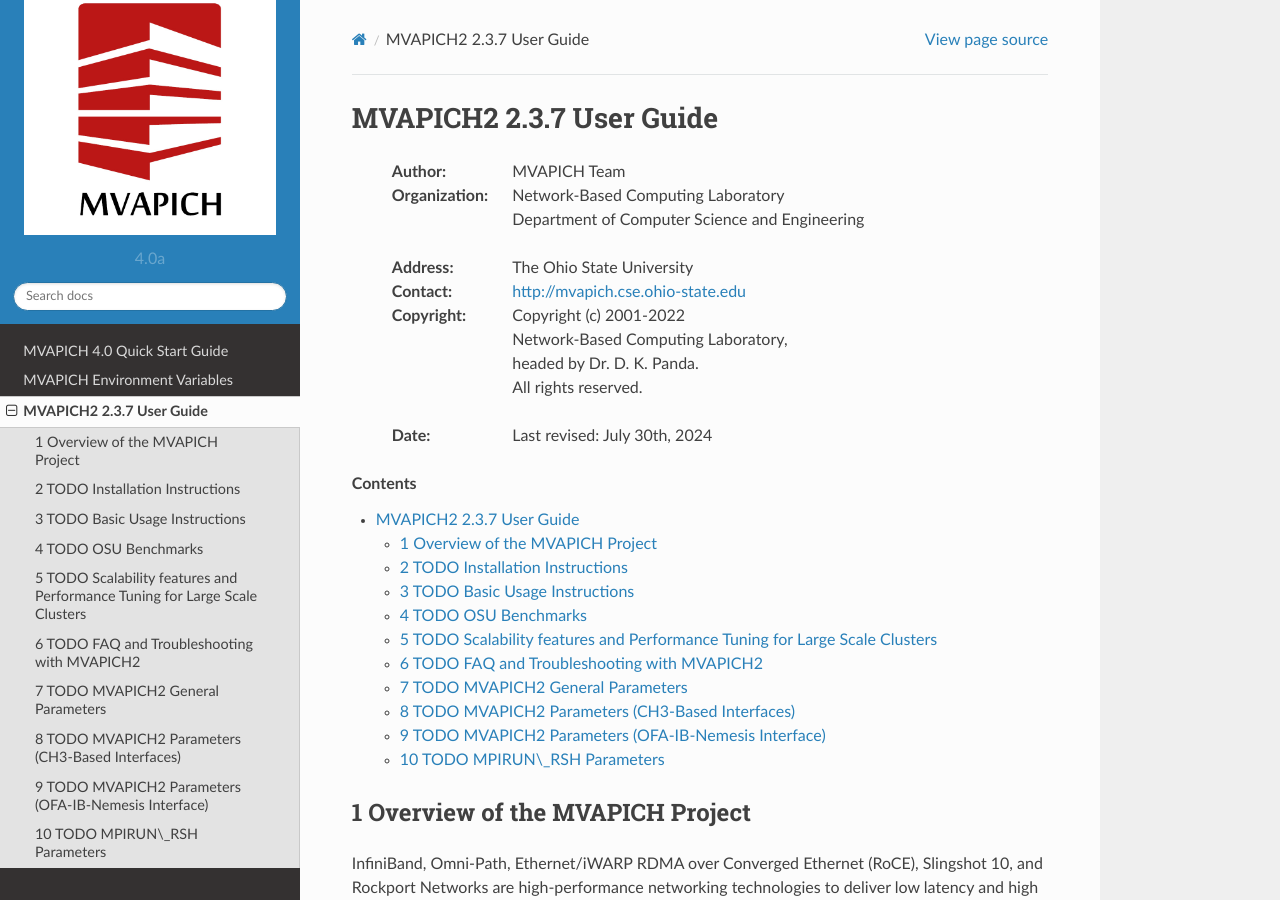
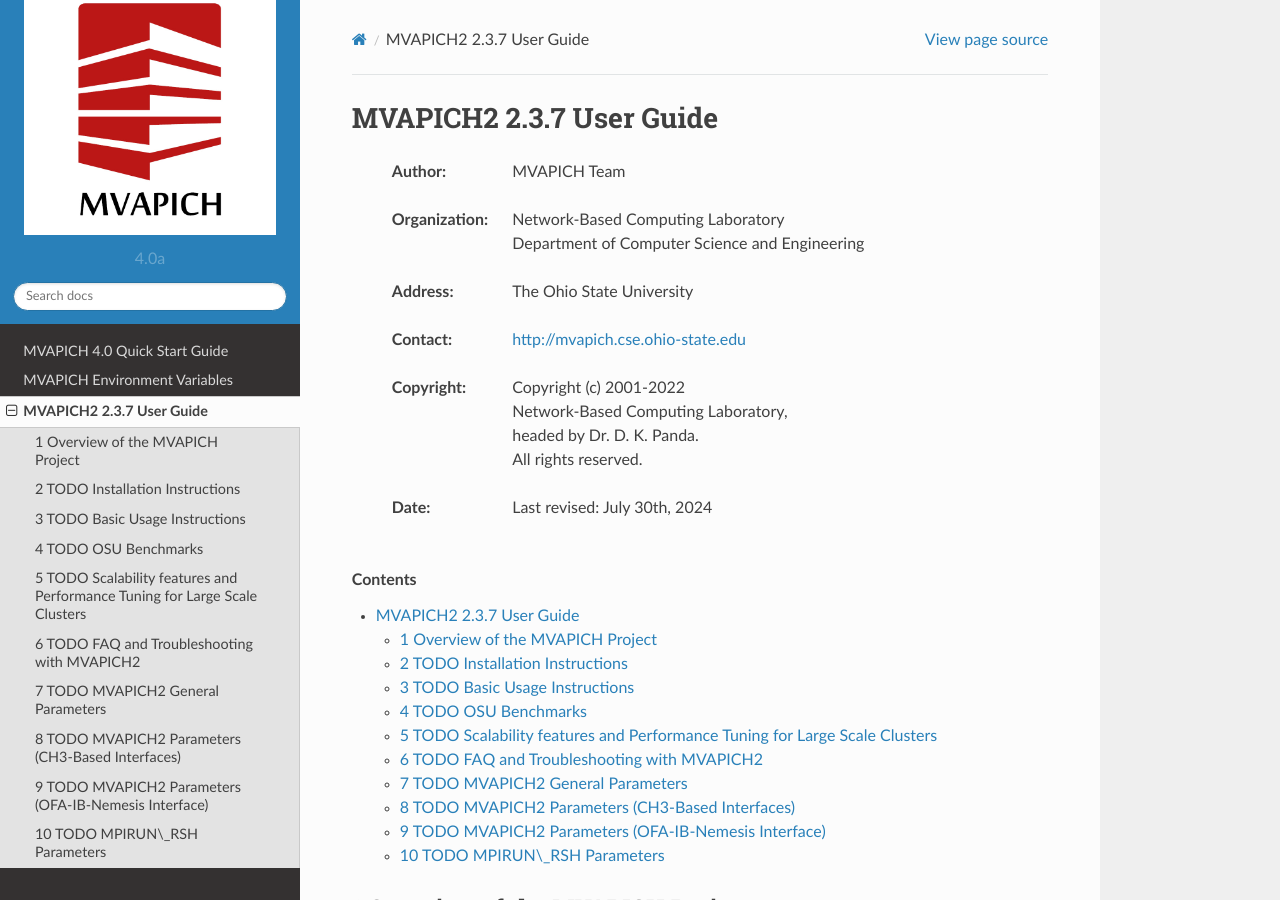
Before and after one commit to OSU-Nowlab/MVAPICH-docs, a Sphinx documentation site: the page built from docs/source/userguide.rst, in a window 1280 px wide and 900 px high. Built offline with Sphinx 7.4.7 and the Read the Docs theme 2.0.0, drawn with Linux system fonts in a browser that asks for light colours.

Commit message:
Minor fmt touchups to prefix

```diff
--- a/docs/source/userguide.rst
+++ b/docs/source/userguide.rst
@@ -2,21 +2,21 @@
 MVAPICH2 2.3.7 User Guide
 =========================
 
-    :Author: MVAPICH Team
+    :Author: | MVAPICH Team
 
     :Organization: | Network-Based Computing Laboratory
                    | Department of Computer Science and Engineering
 
-    :Address: The Ohio State University
+    :Address: | The Ohio State University
 
-    :Contact: http://mvapich.cse.ohio-state.edu
+    :Contact: | http://mvapich.cse.ohio-state.edu
 
     :Copyright: | Copyright (c) 2001-2022
                 | Network-Based Computing Laboratory,
                 | headed by Dr. D. K. Panda.
                 | All rights reserved.
 
-    :Date: Last revised: July 30th, 2024
+    :Date: | Last revised: July 30th, 2024
 
 
 .. contents::
```
